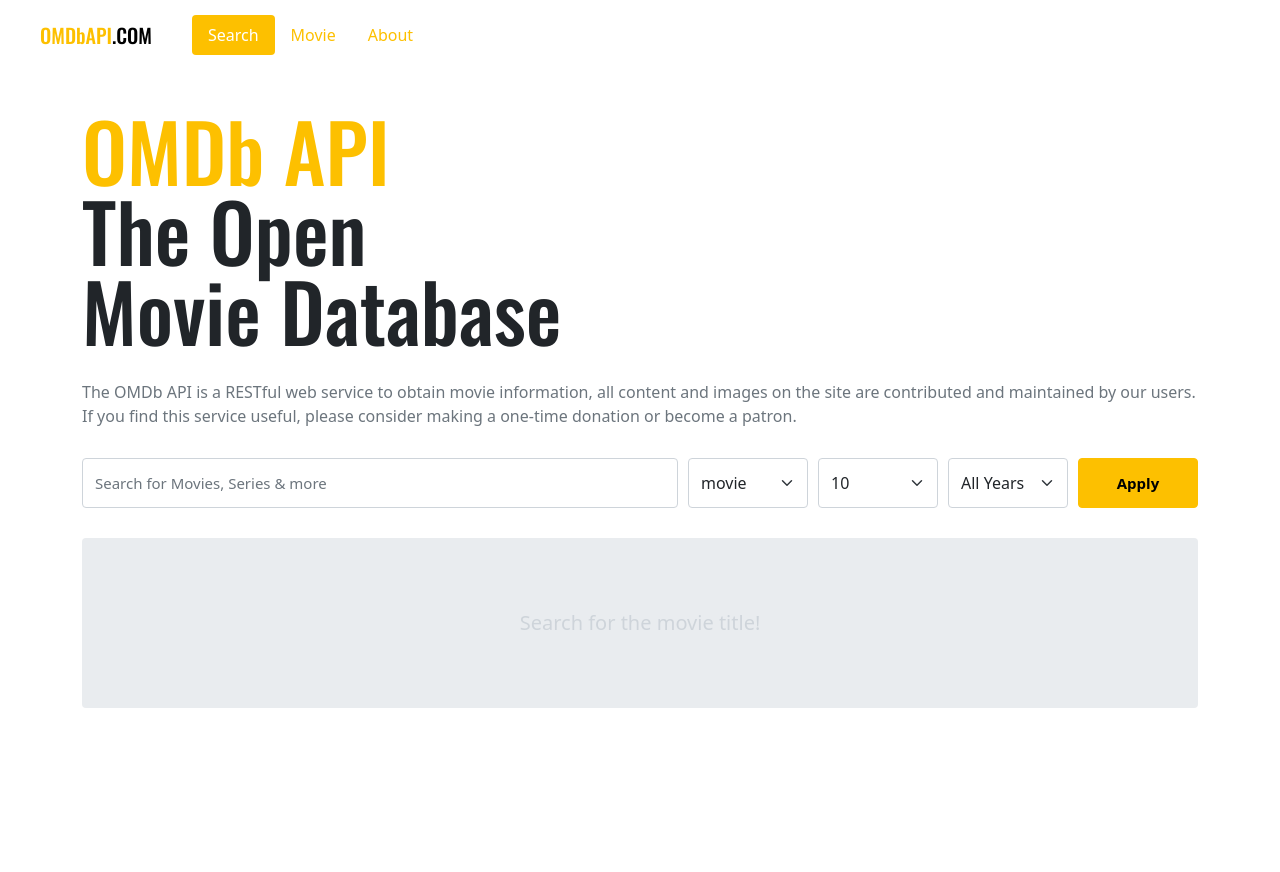
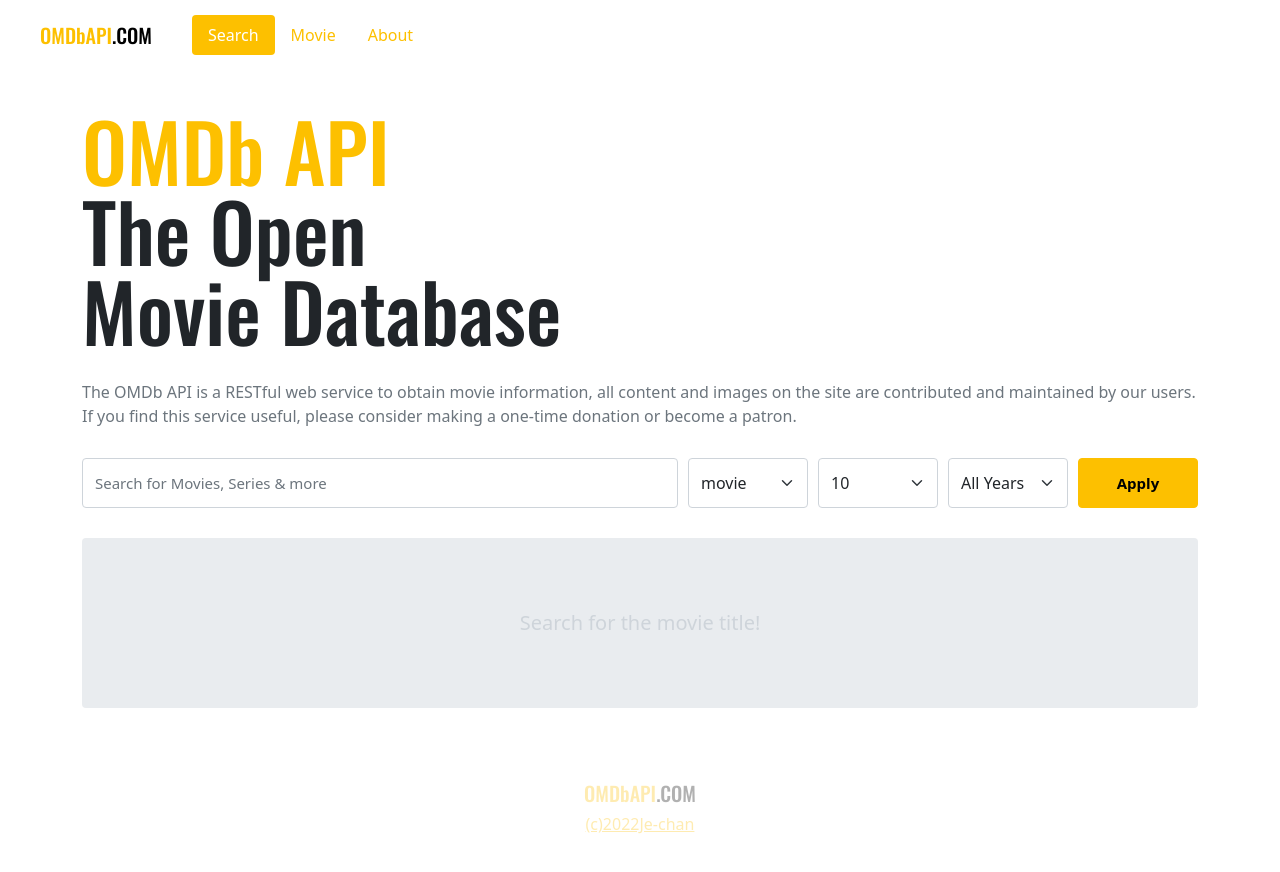
Before and after one commit to Je-chan/vue3-practice-movie, a Vue app: page /#/ in a window 1280 px wide. Shown: the top 872 px of the page. Before the commit the page ends 800 px from the top, so only its background shows below. Built offline with nearby package versions, Linux system fonts and the light colour scheme.

Commit message:
CREATE : Footer

```diff
--- a/src/App.vue
+++ b/src/App.vue
@@ -1,14 +1,17 @@
 <template>
   <Header />
   <RouterView />
+  <Footer />
 </template>
 
 <script>
 import Header from '~/components/Header';
+import Footer from '~/components/Footer';
 
 export default {
   components: {
     Header,
+    Footer,
   },
 };
 </script>
--- /dev/null
+++ b/src/components/Footer.vue
@@ -0,0 +1,28 @@
+<template>
+  <footer>
+    <Logo />
+    <a href="https://github.com/Je-chan" targe="_blank">
+      (c){{ new Date().getFullYear() }}Je-chan
+    </a>
+  </footer>
+</template>
+<script>
+import Logo from '~/components/Logo';
+export default {
+  components: {
+    Logo,
+  },
+};
+</script>
+<style lang="scss" scoped>
+@import '~/scss/main';
+footer {
+  padding: 70px 0;
+  text-align: center;
+  opacity: 0.3;
+  .logo {
+    display: block;
+    margin-bottom: 4px;
+  }
+}
+</style>
```
